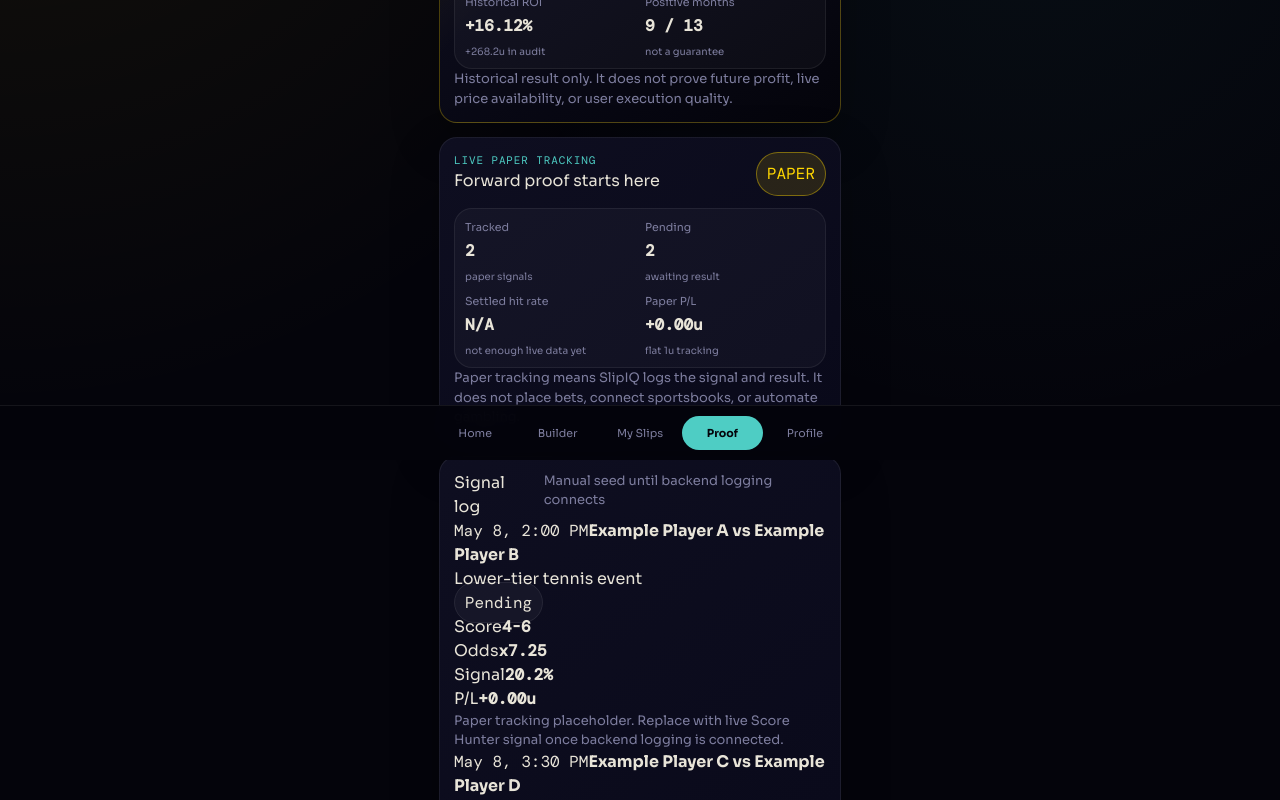
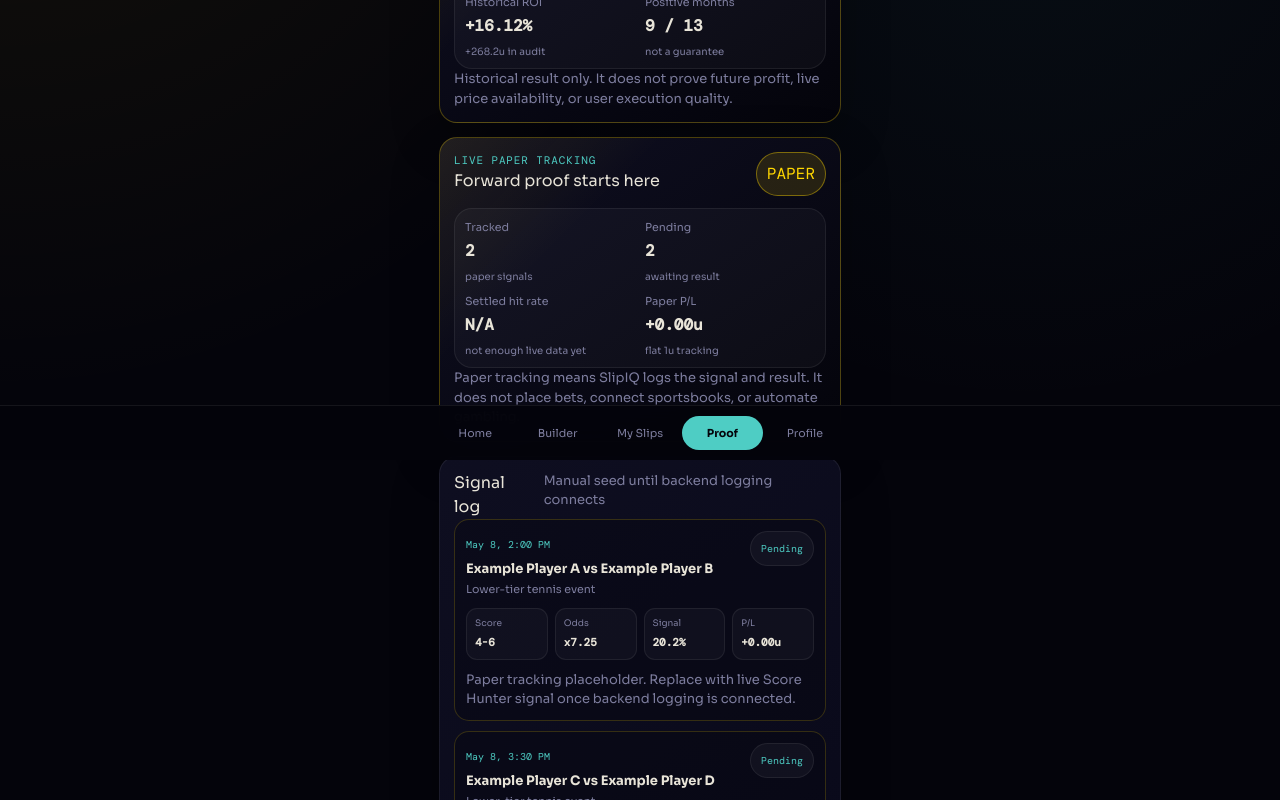
Before and after one commit to youssefalw2001/Slipiq-Mini-App, a React (Vite) app: page /#/proof in a window 1280 px wide. Shown: the part 340-1140 px from the top of the page. Built offline with nearby package versions, Linux system fonts and the light colour scheme.

Commit message:
Style live paper proof log

```diff
--- a/src/score-hunter.css
+++ b/src/score-hunter.css
@@ -1,5 +1,6 @@
 .score-hunter-intro,
-.score-hunter-proof-card {
+.score-hunter-proof-card,
+.paper-proof-card {
   border-color: rgba(255, 215, 0, 0.28);
   background:
     linear-gradient(135deg, rgba(255, 215, 0, 0.08), transparent 32%),
@@ -54,3 +55,80 @@
 .proof-stat-grid small {
   margin-top: 4px;
 }
+
+.paper-log-list {
+  display: grid;
+  gap: 10px;
+}
+
+.paper-log-row {
+  display: grid;
+  gap: 10px;
+  border: 1px solid rgba(255, 255, 255, 0.08);
+  border-radius: 15px;
+  padding: 11px;
+  background: rgba(0, 0, 0, 0.18);
+}
+
+.paper-log-row.is-won {
+  border-color: rgba(46, 213, 115, 0.28);
+}
+
+.paper-log-row.is-lost {
+  border-color: rgba(255, 71, 87, 0.28);
+}
+
+.paper-log-row.is-pending {
+  border-color: rgba(255, 215, 0, 0.18);
+}
+
+.paper-log-row__head {
+  display: flex;
+  justify-content: space-between;
+  gap: 10px;
+  align-items: flex-start;
+}
+
+.paper-log-row__head span {
+  color: var(--accent-teal);
+  font-size: 10px;
+}
+
+.paper-log-row__head strong {
+  display: block;
+  margin-top: 4px;
+  color: var(--text-primary);
+  font-size: 13px;
+}
+
+.paper-log-row__head p {
+  margin-top: 3px;
+  color: var(--text-muted);
+  font-size: 11px;
+}
+
+.paper-log-metrics {
+  display: grid;
+  grid-template-columns: repeat(4, minmax(0, 1fr));
+  gap: 7px;
+}
+
+.paper-log-metrics div {
+  border: 1px solid rgba(255, 255, 255, 0.07);
+  border-radius: 11px;
+  padding: 8px;
+  background: rgba(255, 255, 255, 0.03);
+}
+
+.paper-log-metrics span {
+  display: block;
+  color: var(--text-muted);
+  font-size: 9px;
+}
+
+.paper-log-metrics strong {
+  display: block;
+  margin-top: 4px;
+  color: var(--text-primary);
+  font-size: 11px;
+}
```
